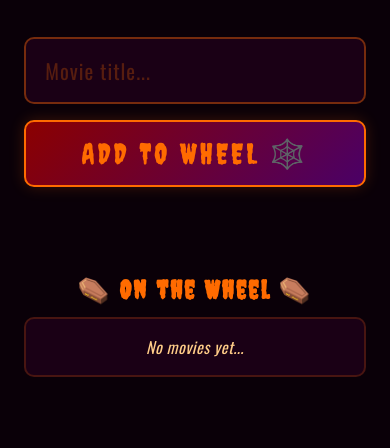
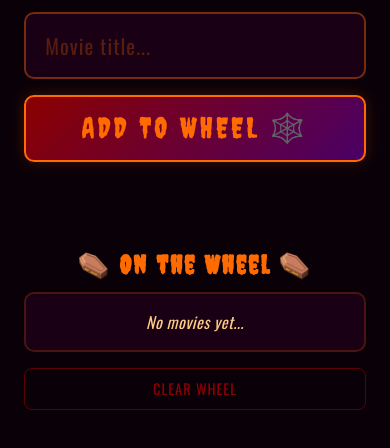
Before and after one commit to Eoghan4/lgtv, a website: page public/add.html in a window 390 px wide. Shown: the part 274-722 px from the top of the page. Drawn offline with nearby package versions, Linux system fonts and the light colour scheme.

Commit message:
Move clear wheel to mobile page, remove from TV

```diff
--- a/public/add.html
+++ b/public/add.html
@@ -157,6 +157,26 @@
       color: #ff6b0055;
       margin-top: 0.5rem;
     }
+
+    #clearBtn {
+      display: block;
+      width: 100%;
+      margin-top: 1rem;
+      background: transparent;
+      border: 1px solid #ff000055;
+      border-radius: 8px;
+      color: #ff000088;
+      font-family: 'Oswald', sans-serif;
+      font-size: 0.9rem;
+      letter-spacing: 1px;
+      padding: 0.6rem;
+      cursor: pointer;
+    }
+
+    #clearBtn:active {
+      border-color: #ff0000;
+      color: #ff0000;
+    }
   </style>
 </head>
 <body>
@@ -184,6 +204,7 @@
       <li class="empty-msg">No movies yet...</li>
     </ul>
     <div class="count" id="movieCount"></div>
+    <button id="clearBtn" onclick="clearWheel()">CLEAR WHEEL</button>
   </div>
 
   <script>
@@ -212,6 +233,11 @@
 
     function escapeHtml(str) {
       return str.replace(/&/g,'&amp;').replace(/</g,'&lt;').replace(/>/g,'&gt;');
+    }
+
+    function clearWheel() {
+      if (!confirm('Clear all movies from the wheel?')) return;
+      fetch('/api/movies', { method: 'DELETE' });
     }
 
     function showMessage(text, type) {
```
Also changed, not shown: public/index.html (+1 -2 lines).
